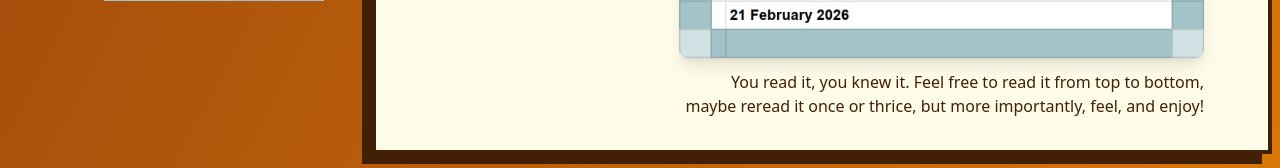
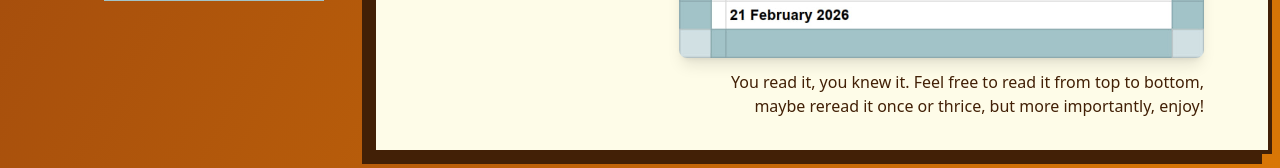
Before and after one commit to Nut2026/a-paper-portfolio, a plain HTML site: page index.html in a window 1280 px wide. Shown: the part 2229-2397 px from the top of the page. Drawn offline with nearby package versions, Linux system fonts and the light colour scheme.

Commit message:
update: remove feel from the poem's desc so visitors feel relaxed while reading

```diff
--- a/index.html
+++ b/index.html
@@ -82,7 +82,7 @@
 
                         <figure class="w-[525px] text-right">
                             <img src="assets/images/python-a-pygrammer-poem.jpg" alt="Python - A Pygrammer Poem" class="w-full h-auto rounded-lg shadow-lg mx-auto">
-                            <figcaption class="mt-3">You read it, you knew it. Feel free to read it from top to bottom, maybe reread it once or thrice, but more importantly, feel, and enjoy!</figcaption>
+                            <figcaption class="mt-3">You read it, you knew it. Feel free to read it from top to bottom, maybe reread it once or thrice, but more importantly, enjoy!</figcaption>
                         </figure>
                     </div>
                 </section>
```
